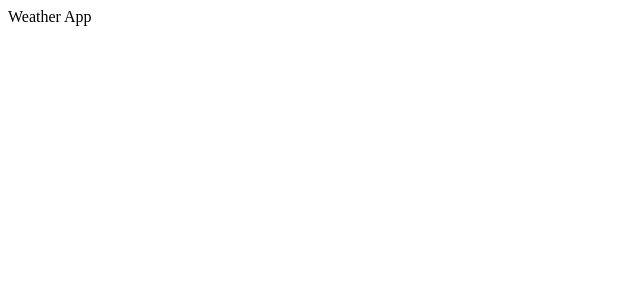
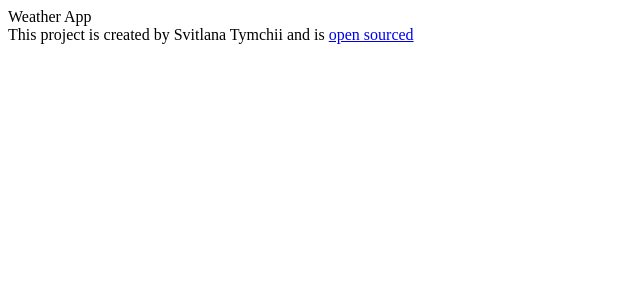
Before and after one commit to SvitlanaTymchii/react-weather-app, a React (Create React App) app: page / in a window 1280 px wide. Shown: the top 300 px of the page, without its empty margins (0-640 px from the left). Built offline with nearby package versions, Linux system fonts and the light colour scheme.

Commit message:
GitHub url is added

```diff
--- a/src/App.js
+++ b/src/App.js
@@ -3,10 +3,15 @@ function App() {
     <div className="App">
       {" "}
       Weather App
-      <a
-        href="https://github.com/SvitlanaTymchii/react-weather-app"
-        target="_blank"
-      ></a>
+      <footer>
+        This project is created by Svitlana Tymchii and is{" "}
+        <a
+          href="https://github.com/SvitlanaTymchii/react-weather-app"
+          target="_blank"
+        >
+          open sourced
+        </a>
+      </footer>
     </div>
   );
 }
```
